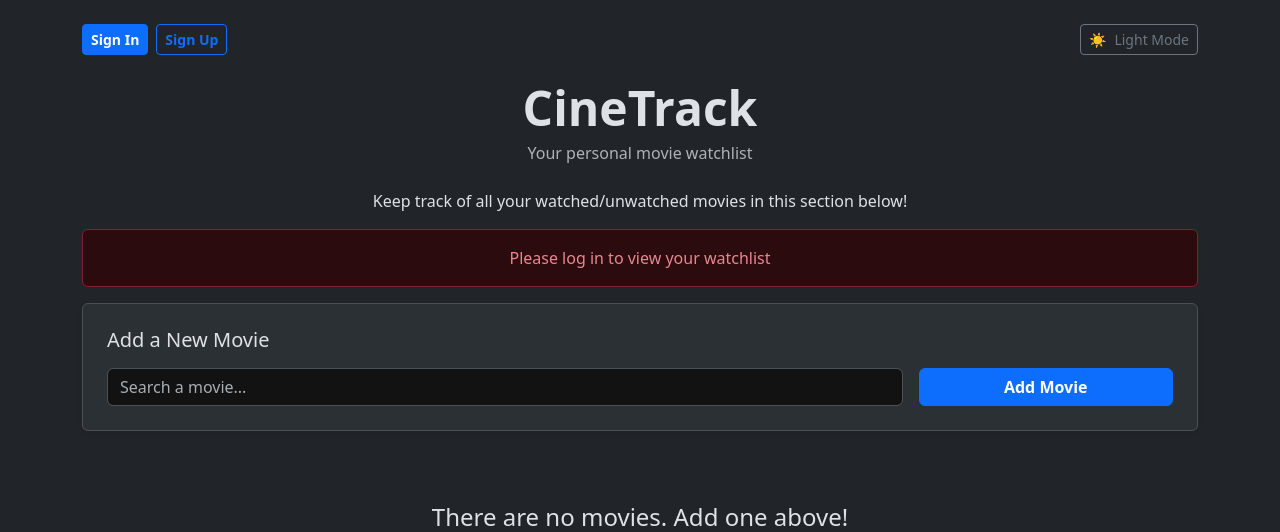
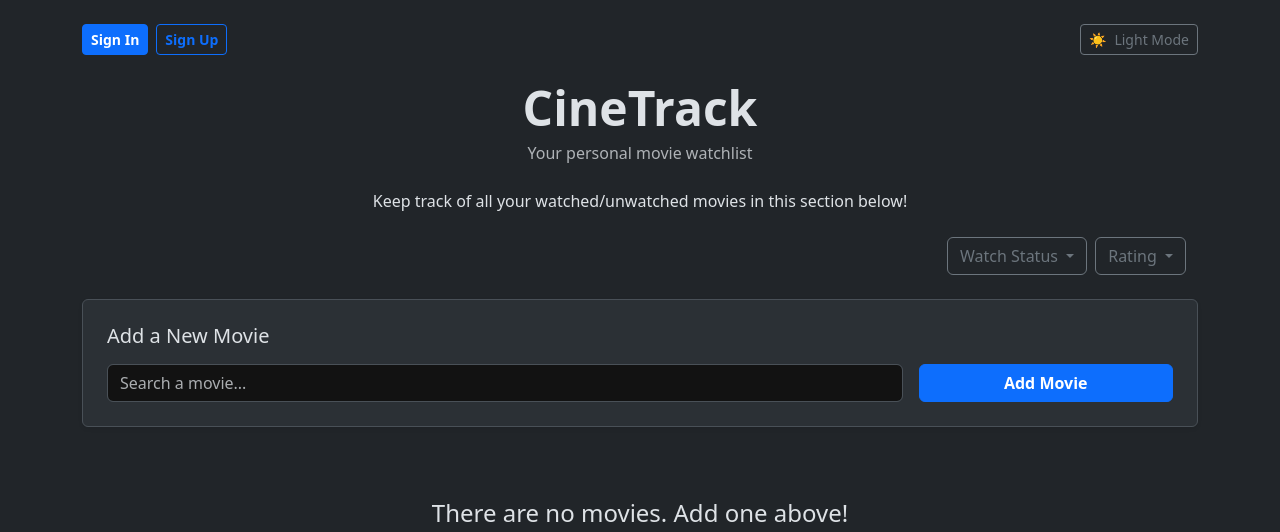
Before and after one commit to pruiz2/movie-watchlist-crud-app, a Flask app: page / in a window 1280 px wide. Shown: the top 532 px of the page. Run offline with Flask 3, Linux system fonts and the light colour scheme; parts of the project's set-up code (start-up, migrations or seed data) failed here and were passed over.

Commit message:
Added pagination, filtering, and sorting.

```diff
--- a/app.py
+++ b/app.py
@@ -1,5 +1,6 @@
 import os
 import requests
+import math
 from functools import wraps
 from flask import Flask, render_template, url_for, request, redirect, jsonify, session, flash, send_from_directory
 from flask_mail import Message
@@ -48,25 +49,69 @@ def restore_supabase_session():
 @app.route("/", methods=["GET"])
 def home():
     if "user_id" not in session:
-        return render_template('index.html', movies=[], error="Please log in to view your watchlist")
+        return render_template('index.html', movies=[], total_pages=1, page=1, has_prev=False, has_next=False)
 
     if not restore_supabase_session():
         flash("Your session has expired. Please log in again.", "error")
         return redirect("/login")
 
+    # 1. Pagination Setup
+    PER_PAGE = 12
+    page = request.args.get("page", 1, type=int)
+    if not page or page < 1:
+        page = 1
+
+    start = (page - 1) * PER_PAGE
+    end = start + PER_PAGE - 1
+
+    # 2. Extract Query Parameters for Filtering
+    rating_raw = request.args.get("rating")
+    watched_raw = request.args.get("watched")
+
+    # 3. Build Base Query with Exact Count Enabled
+    query = (
+        supabase.table("movies")
+        .select("*", count="exact")
+        .eq("user_id", session["user_id"])
+    )
+
+    # 4. Apply Filters dynamically
+    if rating_raw and rating_raw.isdigit():
+        val = int(rating_raw)
+        if 1 <= val <= 5:
+            query = query.eq("rating", val)
+
+    if watched_raw == "true":
+        query = query.eq("watched", True)
+    elif watched_raw == "false":
+        query = query.eq("watched", False)
+
+    # 5. Apply Range & Execute Query
     try:
-        response = (
-            supabase.table("movies")
-            .select("*")
-            .eq("user_id", session["user_id"])
-            .execute()
-        )
+        response = query.range(start, end).execute()
         movies = response.data
+
+        total_count = response.count or 0
+        total_pages = math.ceil(total_count / PER_PAGE) if total_count > 0 else 1
+
+        has_prev = page > 1
+        has_next = page < total_pages
+
     except Exception as e:
+        print(f"Error fetching movies: {e}")
         movies = []
-        print(f"Error fetching movies: {e}")
+        total_pages = 1
+        has_prev = False
+        has_next = False
 
-    return render_template('index.html', movies=movies)
+    return render_template(
+        "index.html",
+        movies=movies,
+        page=page,
+        total_pages=total_pages,
+        has_prev=has_prev,
+        has_next=has_next
+    )
 
 # AUTH ROUTES
 
@@ -274,25 +319,66 @@ def add_movie():
 
     return redirect("/")
 
-
-@app.route("/movies", methods=["GET"])
+@app.route("/filter", methods=["GET"])
+@app.route("/", methods=["GET"])
 @require_login
 def get_movies():
     if not restore_supabase_session():
-        return jsonify({"error": "Session expired"}), 401
+        flash("Your session has expired. Please log in again.", "error")
+        return redirect("/login")
 
+    # 1. Read URL Parameters
+    PER_PAGE = 12
+    page = request.args.get("page", 1, type=int)
+    if page < 1:
+        page = 1
+
+    start = (page - 1) * PER_PAGE
+    end = start + PER_PAGE - 1
+
+    rating_raw = request.args.get("rating")
+    watched_raw = request.args.get("watched")
+
+    # 2. Build Base Query with exact count enabled
+    query = (
+        supabase.table("movies")
+        .select("*", count="exact")
+        .eq("user_id", session["user_id"])
+    )
+
+    # 3. Apply Filters
+    if rating_raw and rating_raw.isdigit():
+        val = int(rating_raw)
+        if 1 <= val <= 5:
+            query = query.eq("rating", val)
+
+    if watched_raw == "true":
+        query = query.eq("watched", True)
+    elif watched_raw == "false":
+        query = query.eq("watched", False)
+
+    # 4. Apply Pagination Slicing & Execute
     try:
-        response = (
-            supabase.table("movies")
-            .select("id, title, watched, poster_url, created_at")
-            .eq("user_id", session["user_id"])
-            .execute()
+        response = query.range(start, end).execute()
+
+        movies = response.data
+        total_count = response.count or 0
+        total_pages = math.ceil(total_count / PER_PAGE) if total_count > 0 else 1
+
+        return render_template(
+            "index.html",
+            movies=movies,
+            page=page,
+            total_pages=total_pages,
+            total_count=total_count,
+            has_prev=(page > 1),
+            has_next=(page < total_pages)
         )
-        return jsonify(response.data)
 
     except Exception as e:
         print(f"Database error: {e}")
-        return jsonify({"error": "Failed to fetch movies"}), 500
+        flash("Failed to fetch movies.", "error")
+        return render_template("index.html", movies=[], page=1, total_pages=1, total_count=0)
 
 @app.route('/search-movie', methods=['GET'])
 def search_movie():
@@ -340,32 +426,41 @@ def delete_movie(movie_id):
 @require_login
 def update_movie(movie_id):
     """
-    No separate edit page exists yet, so this toggles the movie's
-    watched status and redirects back to the watchlist.
-    Swap this out for a real edit form/template if you want more
-    fields to be editable.
+    Updates the watched status and rating for a specific movie.
+    - If a rating is added/updated, watched is automatically set to True.
+    - If watched is explicitly set to false, the rating is automatically cleared (None).
     """
     if not restore_supabase_session():
         flash("Your session has expired. Please log in again.", "error")
         return redirect("/login")
 
-    # The watched dropdown submits "true"/"false"; the rating dropdown
-    # submits "" (not rated) or a number 1-5. Each form includes a hidden
-    # input carrying the other field's current value, so both are always present.
     watched_raw = request.form.get("watched")
     rating_raw = request.form.get("rating")
 
-    watched = watched_raw == "true"
+    # 1. Parse rating input (1 to 5)
+    rating = None
+    if rating_raw and rating_raw.isdigit():
+        val = int(rating_raw)
+        if 1 <= val <= 5:
+            rating = val
 
-    rating = None
-    if rating_raw:
-        try:
-            rating = int(rating_raw)
-            if rating < 1 or rating > 5:
-                rating = None
-        except ValueError:
-            rating = None
+    if rating is not None and watched_raw != 'true':
+        flash("You must the movie as watched before adding a rating.", "error")
+        return redirect("/")
 
+    # 2. Determine watched status and handle relationship with rating
+    if watched_raw == "false":
+        # If user explicitly marks unwatched, wipe out any existing rating
+        watched = False
+        rating = None
+    elif rating is not None:
+        # If a rating is assigned, automatically mark the movie as watched
+        watched = True
+    else:
+        # Fallback to the form's watched state
+        watched = (watched_raw == "true")
+
+    # 3. Update database record
     try:
         supabase.table("movies") \
             .update({"watched": watched, "rating": rating}) \
@@ -381,5 +476,43 @@ def update_movie(movie_id):
     return redirect("/")
 
 
+@app.route("/filter", methods=["GET"])
+@require_login
+def filter_movies():
+    if not restore_supabase_session():
+        flash("Your session has expired. Please log in again.", "error")
+        return redirect("/login")
+
+    rating_raw = request.args.get("rating")
+    watched_raw = request.args.get("watched")
+
+    # Start base query targeting user's movies
+    query = supabase.table("movies").select("*").eq("user_id", session["user_id"])
+
+    # 1. Apply Rating Filter if a valid star rating (1-5) is provided
+    if rating_raw and rating_raw.isdigit():
+        rating_val = int(rating_raw)
+        if 1 <= rating_val <= 5:
+            query = query.eq("rating", rating_val)
+
+    # 2. Apply Watched Status Filter if provided
+    if watched_raw == "true":
+        query = query.eq("watched", True)
+    elif watched_raw == "false":
+        query = query.eq("watched", False)
+
+    # 3. Execute query
+    try:
+        response = query.execute()
+        movies = response.data
+    except Exception as e:
+        print(f"Error filtering movies: {e}")
+        flash("Error filtering movies.", "error")
+        movies = []
+
+    return render_template("index.html", movies=movies)
+
+
+
 if __name__ == "__main__":
     app.run(debug=True)
--- a/templates/index.html
+++ b/templates/index.html
@@ -6,7 +6,6 @@
 
 {% block body %}
 
-<!-- Flash Messages -->
 {% with messages = get_flashed_messages(with_categories=true) %}
   {% if messages %}
     {% for category, message in messages %}
@@ -17,18 +16,14 @@
 
 <div class="content container my-4 text-center">
 
-    <!-- Top Action Bar -->
     <div class="d-flex justify-content-between align-items-center mb-4">
 
-        <!-- Conditional Auth Buttons -->
         <div>
             {% if session.get('user_id') %}
-                <!-- Shown ONLY when Logged In -->
                 <a href="/logout" class="btn btn-outline-danger btn-sm d-flex align-items-center gap-1">
                     <span>🚪</span> Logout
                 </a>
             {% else %}
-                <!-- Shown ONLY when Logged Out -->
                 <div class="d-flex gap-2">
                     <a href="/login" class="btn btn-primary btn-sm fw-semibold">Sign In</a>
                     <a href="/signup" class="btn btn-outline-primary btn-sm fw-semibold">Sign Up</a>
@@ -36,14 +31,12 @@
             {% endif %}
         </div>
 
-        <!-- Theme Toggle (Always Visible) -->
         <button id="theme-toggle" type="button" onclick="toggleTheme()" class="btn btn-outline-secondary btn-sm d-flex align-items-center gap-2">
             <span id="theme-icon">🌙</span>
             <span id="theme-text">Dark Mode</span>
         </button>
     </div>
 
-    <!-- Main Header / Branding -->
     <div class="text-center mb-4">
         <a href="/" class="text-decoration-none text-reset">
             <h1 class="fw-bold display-5 mb-1">CineTrack</h1>
@@ -56,20 +49,45 @@
     <div class="alert alert-danger">{{ error }}</div>
     {% endif %}
 
-    <!-- Add Movie Form -->
+    <div class="container my-4">
+        <div class="d-flex justify-content-end gap-2 mb-3">
+
+            <div class="dropdown">
+                <button class="btn btn-outline-secondary dropdown-toggle" type="button" id="watchedFilterDropdown" data-bs-toggle="dropdown" aria-expanded="false">
+                    Watch Status
+                </button>
+                <ul class="dropdown-menu dropdown-menu-end" aria-labelledby="watchedFilterDropdown">
+                    <li><a class="dropdown-item" href="/?watched=all{% if request.args.get('rating') %}&rating={{ request.args.get('rating') }}{% endif %}">All</a></li>
+                    <li><a class="dropdown-item" href="/?watched=true{% if request.args.get('rating') %}&rating={{ request.args.get('rating') }}{% endif %}">Watched</a></li>
+                    <li><a class="dropdown-item" href="/?watched=false{% if request.args.get('rating') %}&rating={{ request.args.get('rating') }}{% endif %}">Unwatched</a></li>
+                </ul>
+            </div>
+
+            <div class="dropdown">
+                <button class="btn btn-outline-secondary dropdown-toggle" type="button" id="ratingFilterDropdown" data-bs-toggle="dropdown" aria-expanded="false">
+                    Rating
+                </button>
+                <ul class="dropdown-menu dropdown-menu-end" aria-labelledby="ratingFilterDropdown">
+                    <li><a class="dropdown-item" href="/?rating=all{% if request.args.get('watched') %}&watched={{ request.args.get('watched') }}{% endif %}">All Ratings</a></li>
+                    {% for n in range(1, 6) %}
+                        <li><a class="dropdown-item" href="/?rating={{ n }}{% if request.args.get('watched') %}&watched={{ request.args.get('watched') }}{% endif %}">{{ n }} Stars</a></li>
+                    {% endfor %}
+                </ul>
+            </div>
+
+        </div>
+    </div>
+
     <div class="mb-4 p-4 bg-body-tertiary rounded shadow-sm border text-start">
         <h3 class="h5 mb-3 text-center text-sm-start">Add a New Movie</h3>
         <form action="/movies" method="POST" class="row g-3">
 
-            <!-- Input wrapper with relative positioning -->
             <div class="col-8 col-sm-9 position-relative">
                 <input type="text" id="input" name="content" class="form-control" placeholder="Search a movie..." autocomplete="off" required>
 
-                <!-- Hidden fields populated by JS on selection -->
                 <input type="hidden" id="poster_path" name="poster_path">
                 <input type="hidden" id="tmdb_id" name="tmdb_id">
 
-                <!-- Floating Dropdown Container -->
                 <div id="search-results" class="dropdown-menu w-100 shadow-lg mt-1" style="display: none; max-height: 300px; overflow-y: auto;"></div>
             </div>
 
@@ -79,7 +97,6 @@
         </form>
     </div>
 
-    <!-- Movie Grid Section (4 per row) -->
     {% if movies|length < 1 %}
         <div class="text-center py-5">
             <h4>There are no movies. Add one above!</h4>
@@ -92,14 +109,11 @@
                 <div class="col">
                     <div class="card h-100 shadow-sm border">
 
-                        <!-- Poster Image -->
                         <img src="{{ movie.poster_url if movie.poster_url else 'https://via.placeholder.com/300x450?text=No+Poster' }}" class="card-img-top" alt="{{ movie.title }}">
 
-                        <!-- Card Main Content -->
                         <div class="card-body">
                             <h5 class="card-title">{{ movie.title }}</h5>
 
-                            <!-- Watched Status Selector -->
                             <form action="/update/{{ movie.id }}" method="POST" class="mt-2">
                                 <select name="watched" class="form-select form-select-sm" onchange="this.form.submit()">
                                     <option value="false" {% if not movie.watched %}selected{% endif %}>Not Watched</option>
@@ -109,10 +123,8 @@
                             </form>
                         </div>
 
-                        <!-- Card Footer Controls -->
                         <div class="card-footer bg-transparent border-top-0 d-flex justify-content-between align-items-center">
 
-                            <!-- Rating Selector -->
                             <form action="/update/{{ movie.id }}" method="POST">
                                 <select name="rating" class="form-select form-select-sm" onchange="this.form.submit()">
                                     <option value="" {% if not movie.rating %}selected{% endif %}>Not Rated</option>
@@ -123,7 +135,6 @@
                                 <input type="hidden" name="watched" value="{{ 'true' if movie.watched else 'false' }}">
                             </form>
 
-                            <!-- Delete Form / Button -->
                             <form action="/delete/{{ movie.id }}" method="POST">
                                 <button type="submit" class="btn btn-outline-danger btn-sm">Delete</button>
                             </form>
@@ -140,7 +151,50 @@
 
 </div>
 
-<!-- Include Live Search Script -->
+{% if total_pages and total_pages > 1 %}
+<nav aria-label="Page navigation" class="mt-4 d-flex justify-content-center">
+    <ul class="pagination">
+
+        <li class="page-item {% if not has_prev %}disabled{% endif %}">
+            <a class="page-link" href="/?page={{ page - 1 }}{% if request.args.get('rating') %}&rating={{ request.args.get('rating') }}{% endif %}{% if request.args.get('watched') %}&watched={{ request.args.get('watched') }}{% endif %}">
+                Previous
+            </a>
+        </li>
+
+        {% for p in range(1, total_pages + 1) %}
+            <li class="page-item {% if p == page %}active{% endif %}">
+                <a class="page-link" href="/?page={{ p }}{% if request.args.get('rating') %}&rating={{ request.args.get('rating') }}{% endif %}{% if request.args.get('watched') %}&watched={{ request.args.get('watched') }}{% endif %}">
+                    {{ p }}
+                </a>
+            </li>
+        {% endfor %}
+
+        <li class="page-item {% if not has_next %}disabled{% endif %}">
+            <a class="page-link" href="/?page={{ p + 1 if page is undefined else page + 1 }}{% if request.args.get('rating') %}&rating={{ request.args.get('rating') }}{% endif %}{% if request.args.get('watched') %}&watched={{ request.args.get('watched') }}{% endif %}">
+                Next
+            </a>
+        </li>
+
+    </ul>
+</nav>
+{% endif %}
+
+<script>
+    // 1. Before the page reloads/unloads, save current scroll position
+    window.addEventListener("beforeunload", () => {
+        sessionStorage.setItem("scrollPosition", window.scrollY);
+    });
+
+    // 2. When the page loads, check if a saved position exists and restore it
+    document.addEventListener("DOMContentLoaded", () => {
+        const savedPosition = sessionStorage.getItem("scrollPosition");
+        if (savedPosition) {
+            window.scrollTo(0, parseInt(savedPosition, 10));
+            sessionStorage.removeItem("scrollPosition"); // Clean up
+        }
+    });
+</script>
+
 <script src="{{ url_for('static', filename='js/live_search.js') }}"></script>
 
 {% endblock %}
```
Also changed, not shown: vercel.json (added).
